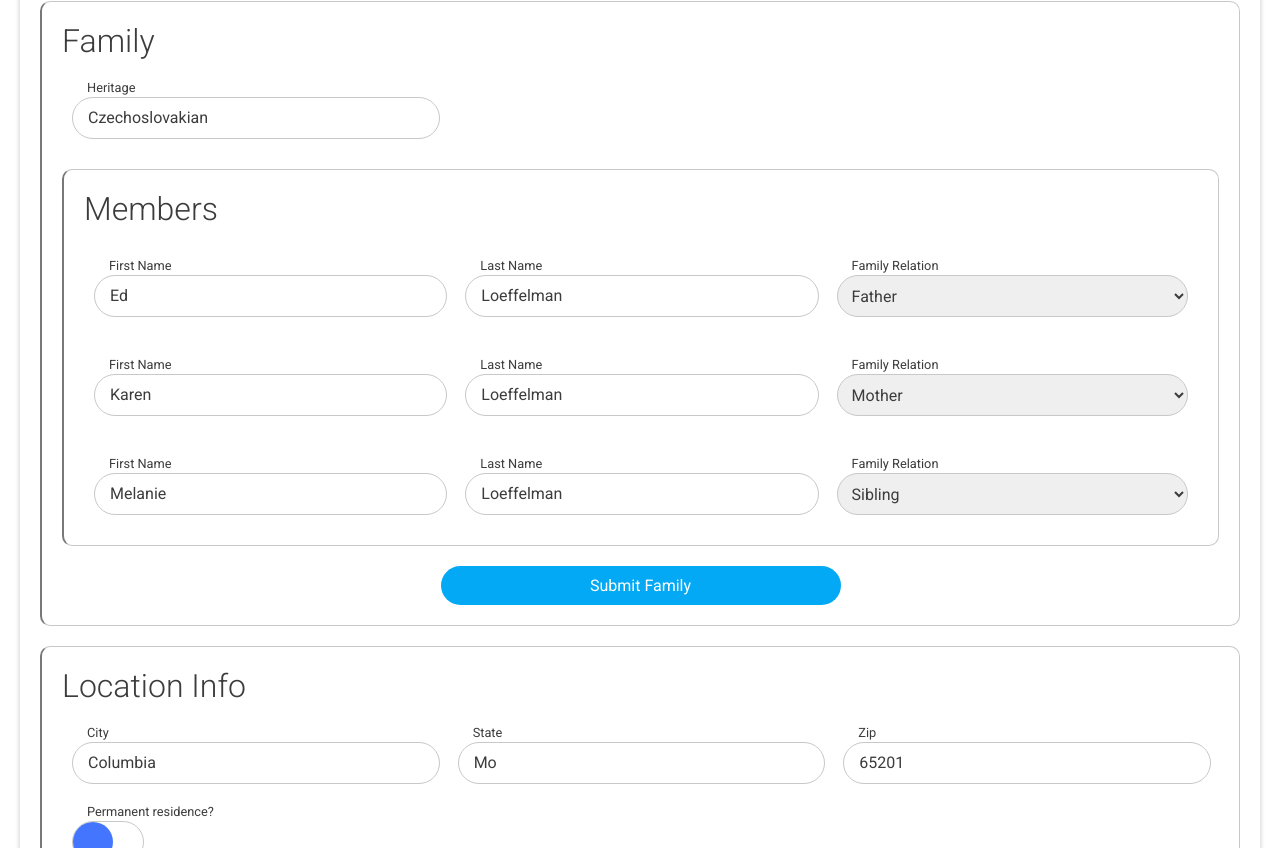
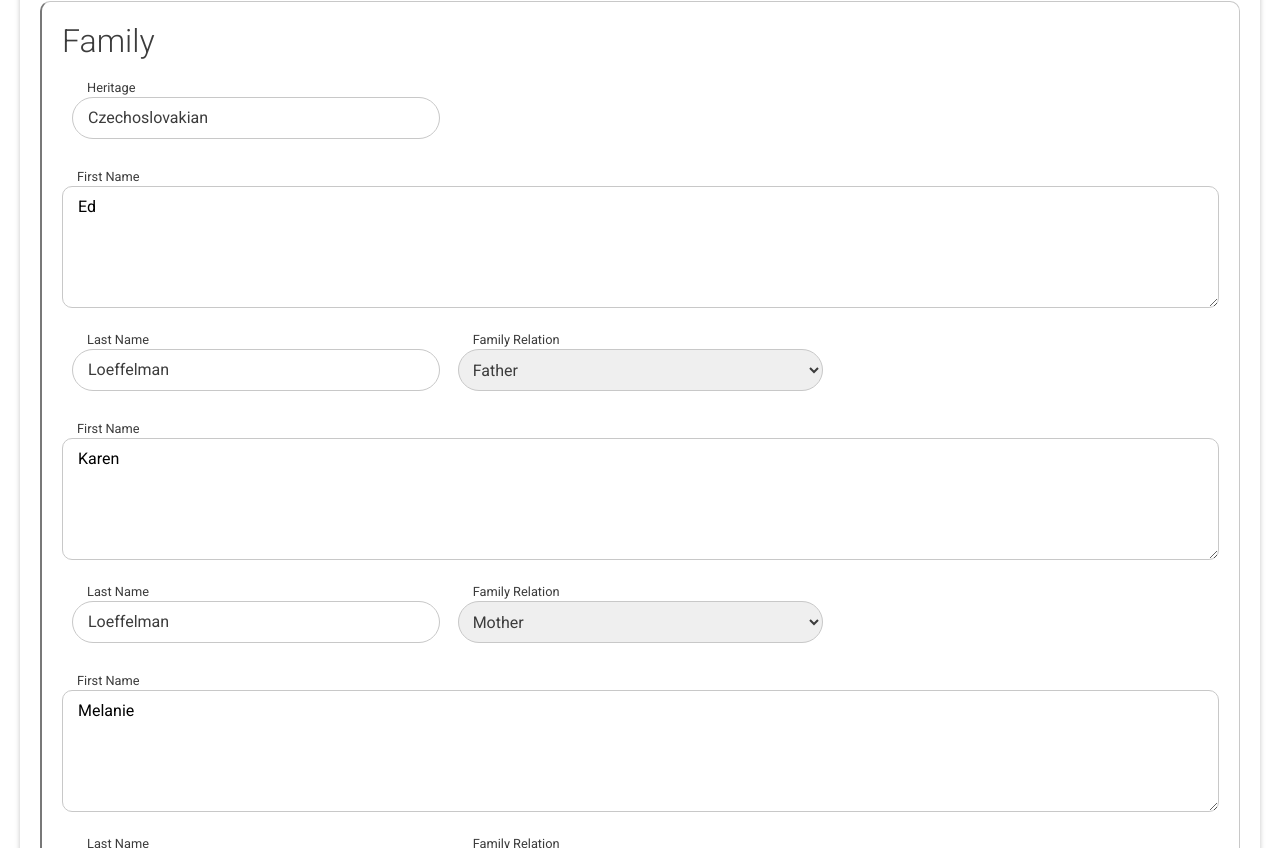
Before and after one commit to TheVVaFFle/react-lightning-form, a React app: page / in a window 1280 px wide. Shown: the part 752-1600 px from the top of the page. Built offline with nearby package versions, Linux system fonts and the light colour scheme.

Commit message:
Fix for nested component types object

```diff
--- a/src/data/index.ts
+++ b/src/data/index.ts
@@ -43,6 +43,7 @@ export const Test = {
   labels: {
     family: {
       members: {
+        this: "",
         relation: "Family Relation"
       }
     },
@@ -75,9 +76,7 @@ export const Test = {
       suffix: RLFValidationType.Required
     },
     about: {
-      age: (age: number) => {
-        return !isNaN(age);
-      }
+      age: (age: number) => !isNaN(age)
     },
     family: {
       heritage: RLFValidationType.Required,
@@ -97,6 +96,11 @@ export const Test = {
     }
   },
   types: {
+    family: {
+      members: {
+        firstName: RLFComponentType.Textarea
+      }
+    },
     comments: RLFComponentType.Textarea
   }
 };
--- a/src/utility/form.tsx
+++ b/src/utility/form.tsx
@@ -142,7 +142,10 @@ export const RLFUtility = {
       item: MappedDataItem,
       types: any
     ): RLFComponentType | null => {
-      const type: RLFComponentType = _.get(types, item.flatKey || "");
+      const type: RLFComponentType = _.get(
+        types,
+        RLFUtility.format.flatKey(item.flatKey) || ""
+      );
 
       return type || null;
     }
@@ -248,7 +251,7 @@ export const RLFUtility = {
                 item,
                 types
               );
-
+              console.log(item.flatKey, item.type, rlfComponentType);
               const error: boolean = _.get(errors, item.flatKey || "") || false,
                 errorMessage: string = RLFUtility.get.error.message(
                   item,
@@ -256,7 +259,10 @@ export const RLFUtility = {
                   messages
                 );
 
-              if (rlfComponentType) {
+              if (
+                rlfComponentType &&
+                typeof rlfComponentType === ObjectType.String
+              ) {
                 return RLFUtility.handle.rlfComponent(
                   item,
                   rlfComponentType,
```
